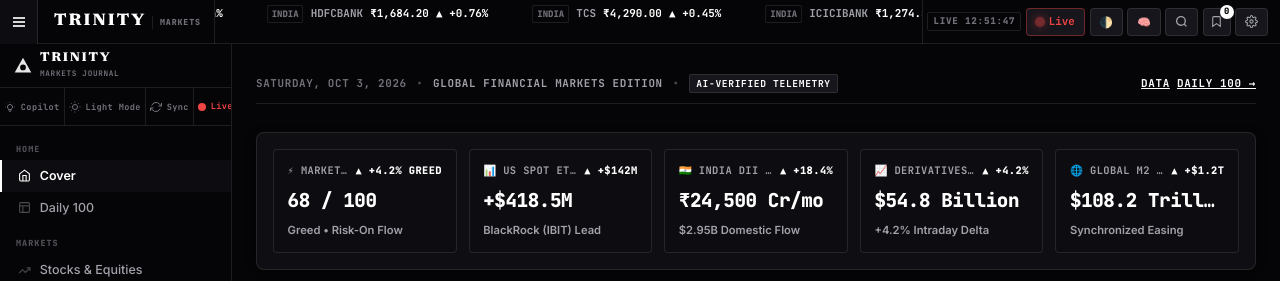
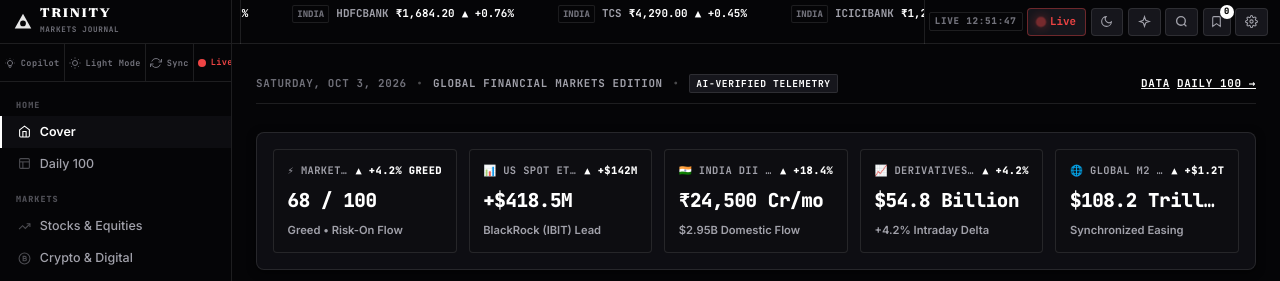
Before and after one commit to habibixyz/trinity-news, a plain HTML site: page index.html in a window 1280 px wide. Shown: the top 281 px of the page. Drawn offline with Linux system fonts and the light colour scheme; no server answers.

Commit message:
fix: eliminate duplicate topbar logo, replace emoji buttons with crisp SVG icons and perfect header layout

```diff
--- a/index.html
+++ b/index.html
@@ -88,12 +88,12 @@
         <span>Live</span>
       </a>
 
-      <button class="topbar-btn" id="themeToggleBtn" title="Toggle Theme (Dark / Light)">
-        🌓
+      <button class="topbar-btn" id="themeToggleBtn" title="Toggle Theme (Dark / Light)" aria-label="Toggle Theme">
+        <svg width="13" height="13" viewBox="0 0 24 24" fill="none" stroke="currentColor" stroke-width="2"><path d="M21 12.79A9 9 0 1 1 11.21 3 7 7 0 0 0 21 12.79z"/></svg>
       </button>
 
-      <button class="topbar-btn" id="openCopilotBtn" title="AI Analyst (⌘J)">
-        🧠
+      <button class="topbar-btn" id="openCopilotBtn" title="AI Analyst Copilot (Ctrl+J)" aria-label="AI Analyst">
+        <svg width="13" height="13" viewBox="0 0 24 24" fill="none" stroke="currentColor" stroke-width="2"><path d="m12 3-1.9 5.8a2 2 0 0 1-1.3 1.3L3 12l5.8 1.9a2 2 0 0 1 1.3 1.3L12 21l1.9-5.8a2 2 0 0 1 1.3-1.3L21 12l-5.8-1.9a2 2 0 0 1-1.3-1.3z"/></svg>
       </button>
 
       <a href="#/search" class="topbar-btn" id="openSearchBtn" title="Search (⌘K)">
--- a/styles/main.css
+++ b/styles/main.css
@@ -188,21 +188,35 @@
 .topbar {
   position: fixed;
   top: 0;
-  left: 0;
+  left: var(--sidebar-w);
   right: 0;
   height: var(--topbar-h);
-  z-index: 600;
+  z-index: 550;
   background: var(--bg-primary);
   border-bottom: 1px solid var(--border-subtle);
   display: flex;
   align-items: center;
   gap: 0.25rem;
-  padding: 0 0.75rem 0 0;
-}
-
-/* Hamburger — always visible, used to collapse/expand on desktop too */
+  padding: 0 0.75rem 0 0.5rem;
+  transition: left 0.3s cubic-bezier(0.4, 0, 0.2, 1);
+}
+
+/* Hamburger & Brand inside topbar — only visible when sidebar is collapsed or on mobile */
+.topbar-hamburger,
+.topbar-brand {
+  display: none;
+}
+
+body.sidebar-collapsed .topbar {
+  left: 0;
+}
+
+body.sidebar-collapsed .topbar-hamburger,
+body.sidebar-collapsed .topbar-brand {
+  display: flex;
+}
+
 .topbar-hamburger {
-  display: flex;
   align-items: center;
   justify-content: center;
   width: 38px;
@@ -221,7 +235,6 @@
 }
 
 .topbar-brand {
-  display: flex;
   align-items: baseline;
   gap: 0.35rem;
   flex-shrink: 0;
@@ -317,11 +330,11 @@
    ========================================================================== */
 .sidebar {
   position: fixed;
-  top: var(--topbar-h);
+  top: 0;
   left: 0;
   bottom: 0;
   width: var(--sidebar-w);
-  z-index: 550;
+  z-index: 600;
   background: var(--bg-primary);
   border-right: 1px solid var(--border-subtle);
   display: flex;
@@ -663,6 +676,8 @@
   .topbar-brand-tag { display: none; }
 
   .sidebar {
+    top: 0;
+    z-index: 700;
     transform: translateX(-256px);
     width: 256px;
     box-shadow: none;
```
